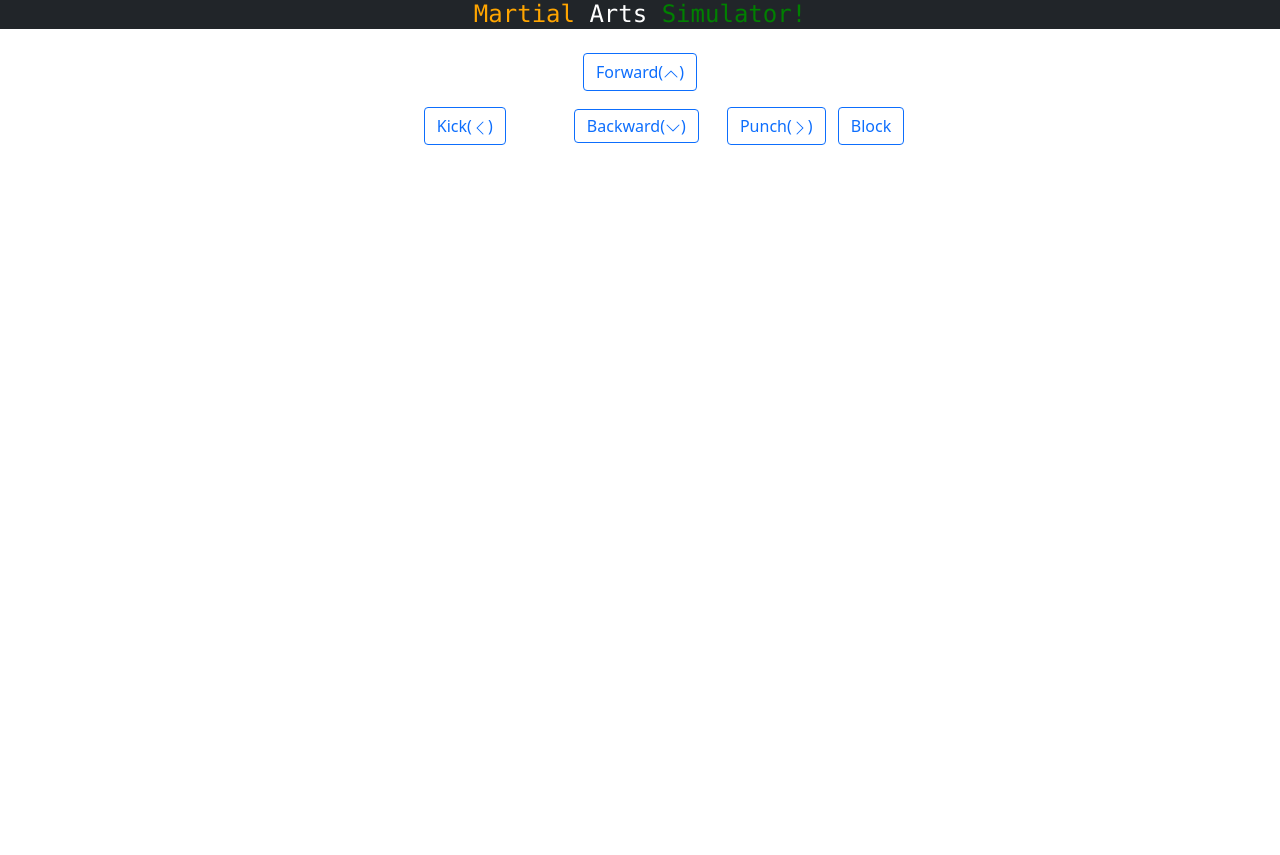
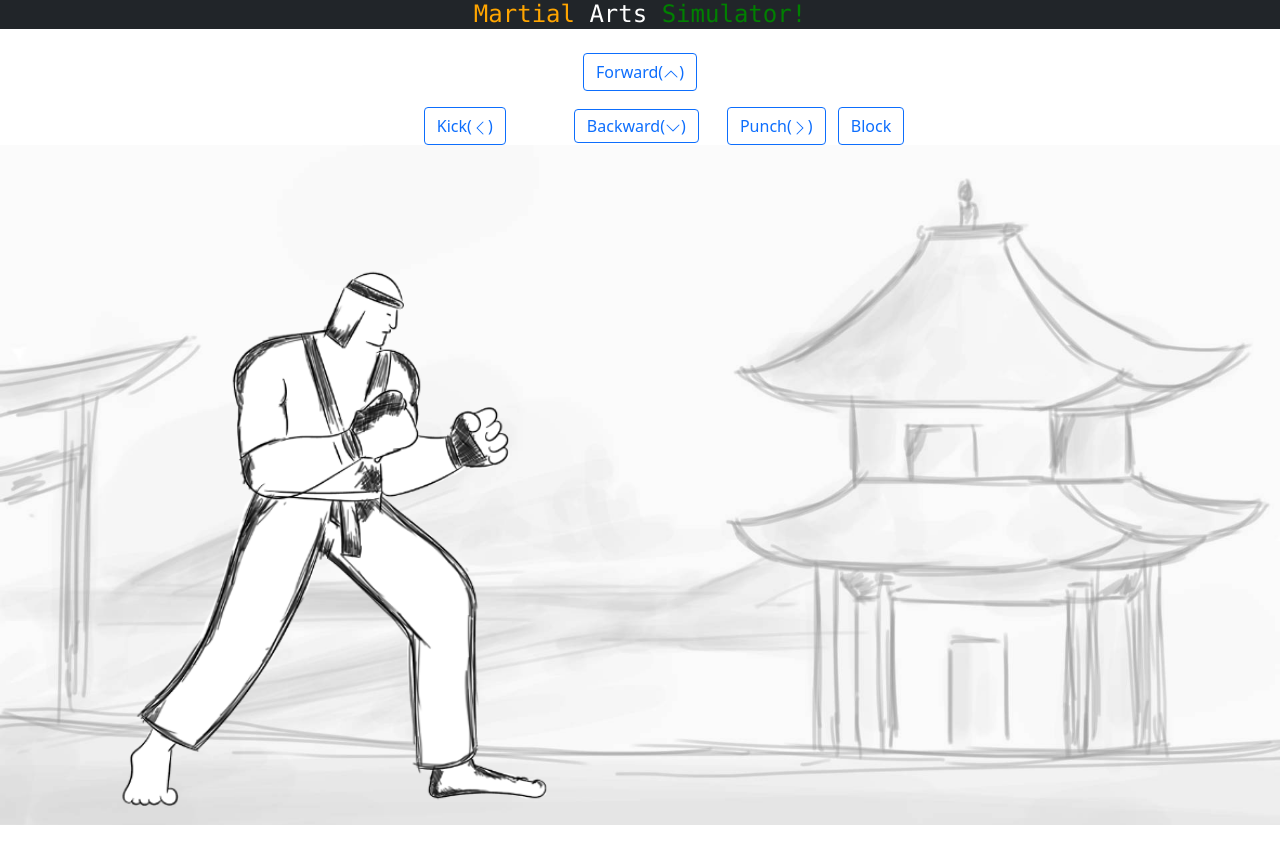
Before and after one commit to sushank3100/Martial-Art-Simulator, a plain HTML site: page index.html in a window 1280 px wide. Drawn offline with nearby package versions, Linux system fonts and the light colour scheme; the site is published under a folder, as on GitHub Pages, so addresses that start at the root find nothing.

Commit message:
correcting the path

```diff
--- a/index.html
+++ b/index.html
@@ -93,7 +93,7 @@
       class=""
       style="
         position: relative;
-        background: url('/images/background.jpg') no-repeat center center/cover;
+        background: url('./images/background.jpg') no-repeat center center/cover;
         height: 85vh;
       "
     >
@@ -104,7 +104,7 @@
         height="650px"
       ></canvas>
     </div>
-    <script type="text/javascript" src="/main.js"></script>
+    <script type="text/javascript" src="./main.js"></script>
     <script
       src="https://cdn.jsdelivr.net/npm/bootstrap@5.0.0-beta3/dist/js/bootstrap.bundle.min.js"
       integrity="sha384-JEW9xMcG8R+pH31jmWH6WWP0WintQrMb4s7ZOdauHnUtxwoG2vI5DkLtS3qm9Ekf"
--- a/main.js
+++ b/main.js
@@ -6,7 +6,7 @@ let loadImage = (src, callback) => {
   img.src = src;
 };
 let imagePath = (frameNumber, animation) => {
-  return '/images/' + animation + '/' + frameNumber + '.png';
+  return './images/' + animation + '/' + frameNumber + '.png';
 };
 let frames = {
   idle: [1, 2, 3, 4, 5, 6, 7, 8],
```
